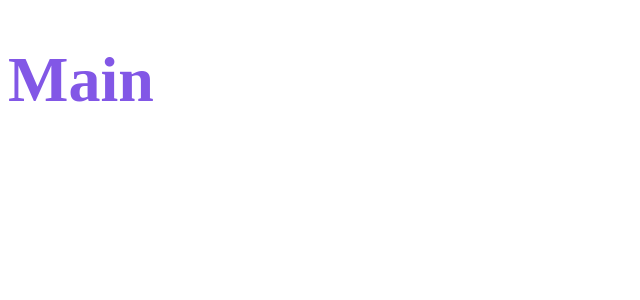
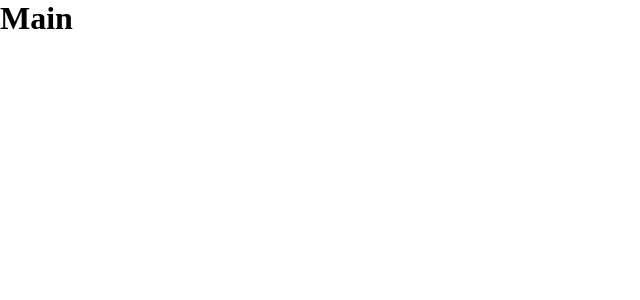
Before and after one commit to adbrum/dtmoney, a React (Create React App) app: page / in a window 1280 px wide. Shown: the top 300 px of the page, without its empty margins (0-640 px from the left). Built offline with nearby package versions, Linux system fonts and the light colour scheme.

Commit message:
created global styles

```diff
--- a/public/index.html
+++ b/public/index.html
@@ -4,6 +4,7 @@
 <head>
   <meta charset="utf-8" />
   <meta name="viewport" content="width=device-width, initial-scale=1" />
+  <link rel="shortcut icon" href="favicon.png" type="image/png">
 
   <title>dtmoney</title>
 </head>
--- a/src/App.tsx
+++ b/src/App.tsx
@@ -1,13 +1,10 @@
-import styled from "styled-components";
+import { GlobalStyle } from "./styles/global";
 
-const Title = styled.h1`
-  font-size: 64px;
-  color: #8257e6;
-`;
 export function App() {
   return (
     <div className="App">
-      <Title>Main</Title>
+      <h1>Main</h1>
+      <GlobalStyle />
     </div>
   );
 }
--- /dev/null
+++ b/src/styles/global.ts
@@ -0,0 +1,45 @@
+import { createGlobalStyle } from "styled-components";
+
+export const GlobalStyle = createGlobalStyle`
+  :roo {
+    --background: #f0f2f5;
+    --red: #e52e4d;
+    --blue: #4229cc;
+
+    --blue-light: #6933ff;
+
+    --text-title: #363f5f;
+    --text-box: #969cb3;
+
+    --shape: #ffffff;
+  }
+  * {
+    margin:0;
+    padding:0;
+    box-sizing: border-box;
+  }
+
+  html {
+    @media (max-width: 1000px) {
+      font-size: 93.75%;
+    }
+
+    @media (max-width: 720px) {
+      font-size: 87.5%;
+    }
+  }
+
+  body {
+    background: var(---background);
+    -webkit-smoothing: antialiased;
+  }
+
+  button {
+    cursor: pointer;
+  }
+
+  [disabled] {
+    opacity: 0.6;
+    cursor: not-allowed;
+  }
+`;
```
